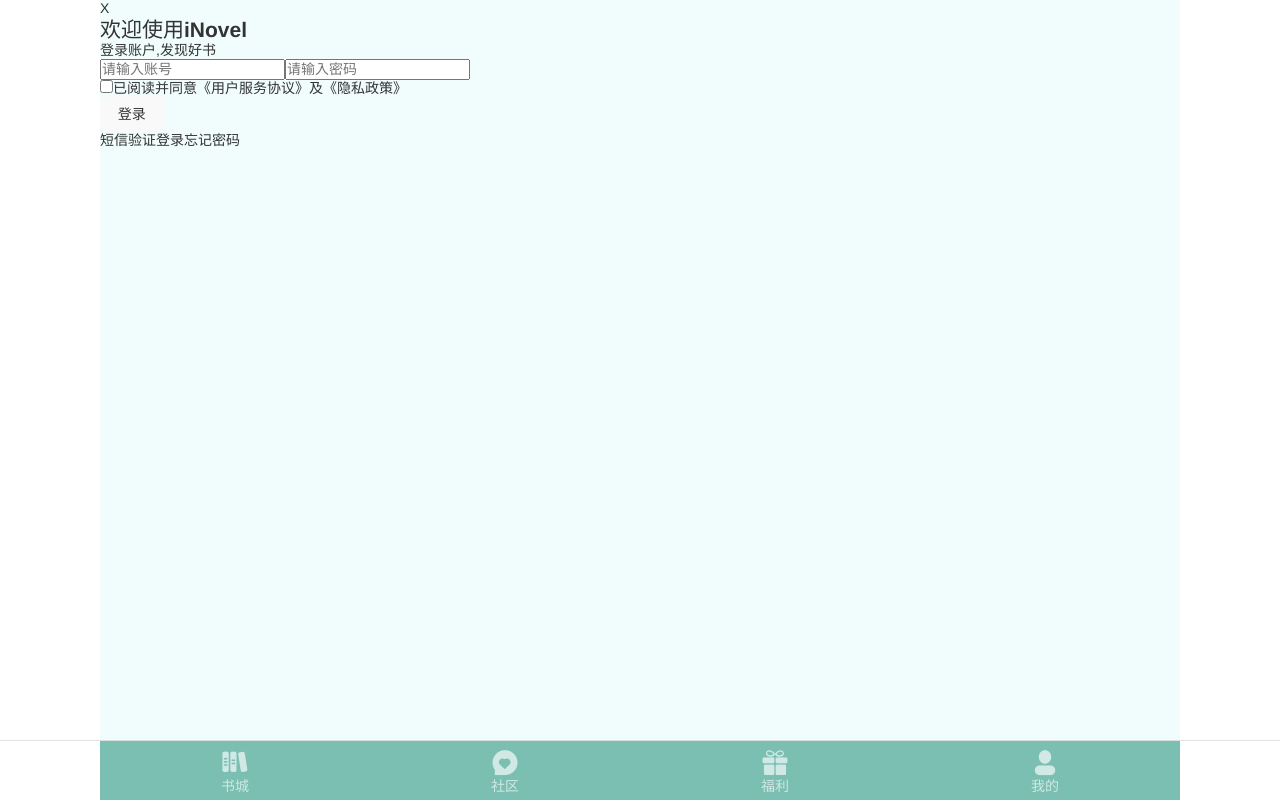
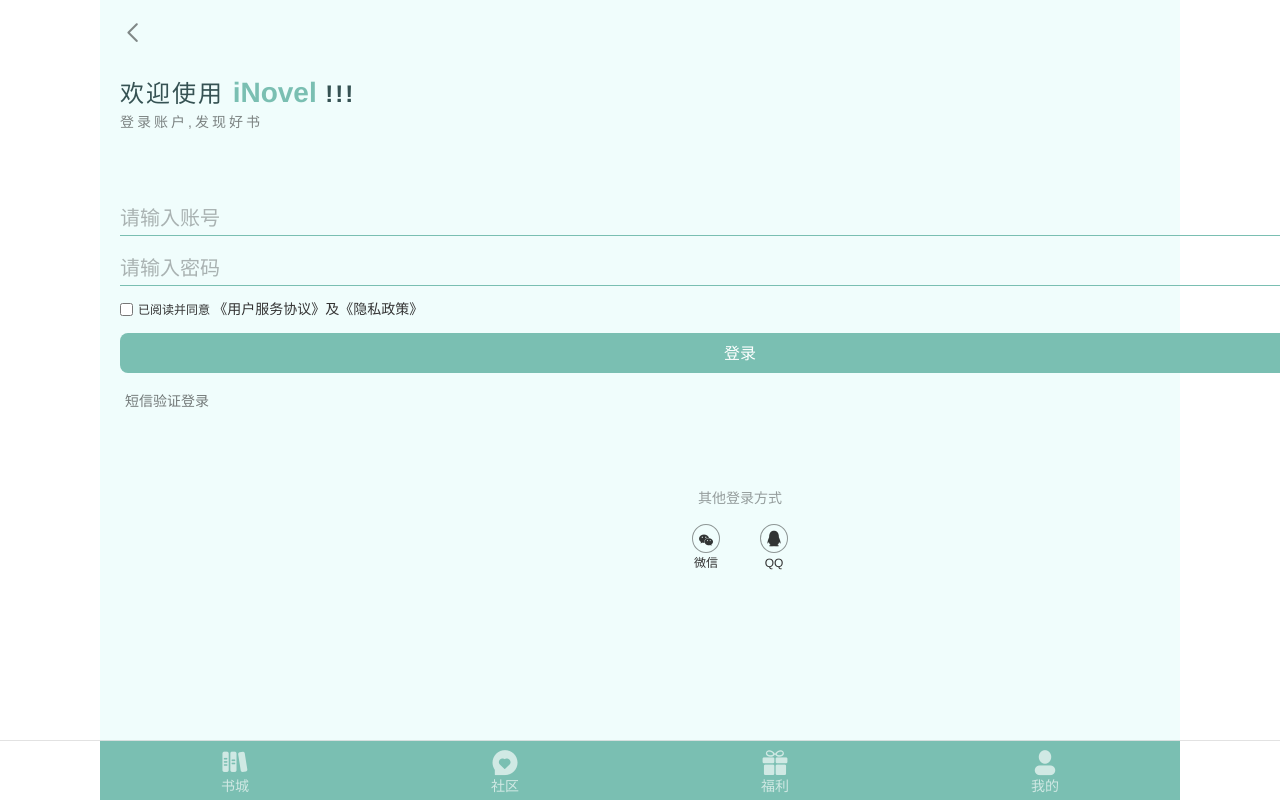
Before and after one commit to MIUTEpxx/iNovel_vue3, a Vue app: page /#/login in a window 1280 px wide. Shown: the top 800 px of the page. Built offline with nearby package versions, Linux system fonts and the light colour scheme.

Commit message:
登录界面完善

```diff
--- a/src/App.vue
+++ b/src/App.vue
@@ -24,7 +24,8 @@
 })
 function jump(){
         adBack.value=false;
-        clearInterval(timer);S
+        clearInterval(timer);
+
 }
 </script>
 
--- a/src/assets/css/index.css
+++ b/src/assets/css/index.css
@@ -644,3 +644,102 @@
     font-size: 16px;
     font-weight: 500;
 }
+/* ----------登录界面 ----------*/
+.login{
+
+}
+.login-list{
+    padding: 20px;
+    /* height: 100%; */
+    width: 100%;
+}
+.login-list .van-icon{
+    font-size: 25px;
+    color: #00000077;
+}
+.login-list h2{
+    font-size: 24px;
+    margin-top: 30px;
+    /* 改变字与字间的间距 */
+    letter-spacing: 2px;
+    color: #1b3a3be0;
+    font-weight: 900;
+}
+.login-list h2 span{
+    letter-spacing: 0px;
+    font-weight: 900;
+    font-size: 28px;
+    color: var(--bgcolor);
+}
+.login-list p{
+    font-weight: 500;
+    letter-spacing: 3px;
+    padding: 5px 0;
+    margin-bottom: 50px;
+    color: #0000007c;
+}
+/* 只选中login-list子元素的input类型,避免影响下面的勾选框input */
+.login-list>input{
+    border: 0;
+    border-bottom: 1px solid var(--bgcolor);
+    background: transparent;
+    width: 100%;
+    margin-top: 20px;
+    font-size: 20px;
+    padding-bottom: 5px;
+}
+.login-list input::placeholder{
+    color: #0000004b;
+    font-weight: 700;
+}
+.agrement{
+    display: flex;
+    font-size: 12px;
+    margin: 15px 0;
+    align-items: center;
+}
+.agrement [type=checkbox]{
+    margin-right: 5px;
+}
+.login-list>button{
+    width: 100%;
+    height: 40px;
+    background-color: var(--bgcolor);
+    color: var(--selectcolor);
+    font-weight: 600;
+    font-size: 16px;
+}
+.login-title{
+    display: flex;
+    justify-content: space-between;
+    margin-top: 20px;
+    padding: 0 5px;
+    color: #00000085;
+}
+.login-way{
+    margin-top: 60px;
+    text-align: center;
+    height: 100px;
+}
+
+.login-way>p{
+    font-weight: 600;
+    font-size: 14px;
+    color: #00000062;
+}
+.login-way ul li{
+    margin: 20px;
+    display: inline-block;
+
+}
+.login-way ul li i{
+    border: 1px solid #00000069;
+    border-radius: 50%;
+    padding: 3px;
+    font-size: 20px;
+    color: #000000cb;
+}
+.login-way ul li p{
+    margin-top: 5px;
+    font-size: 12px;
+}
--- a/src/views/my/login.vue
+++ b/src/views/my/login.vue
@@ -1,20 +1,25 @@
 <!-- 登录界面 -->
 <script setup>
 import { ref } from 'vue';
+import { useRoute, useRouter } from 'vue-router';
+const router=useRouter();
 
+function goBack(){
+    router.push('/my')
+}
 </script>
 
 <template>
         <div class="login">
             <div class="login-list">
-                <div>X</div>
-                <h2>欢迎使用iNovel</h2>
+                <div @click="goBack"><van-icon name="arrow-left" /></div>
+                <h2>欢迎使用 <span>iNovel</span> !!!</h2>
                 <p>登录账户,发现好书</p>
                 <input type="text" placeholder="请输入账号">
                 <input type="text" placeholder="请输入密码">
-                <div>
+                <div class="agrement">
                     <input type="checkbox">
-                    <span>已阅读并同意《用户服务协议》及《隐私政策》</span>
+                    <span>已阅读并同意 <a href="https://blog.csdn.net/weixin_55553121/article/details/120492101">《用户服务协议》及《隐私政策》</a></span>
                 </div>
                 <button>登录</button>
                 <div class="login-title">
@@ -22,7 +27,20 @@
                     <span>忘记密码</span>
                 </div>
             </div>
-            <div class="login-way"></div>
+            <div class="login-way">
+                <p>其他登录方式</p>
+                <ul>
+                    <li>
+                        <i class="iconfont icon-weixin"></i>
+                        <p>微信</p>
+                    </li>
+                    <li>
+                        <i class="iconfont icon-QQ"></i>
+                        <p>QQ</p>
+                    </li>
+                </ul>
+            </div>
+
         </div>
 </template>
 
```
